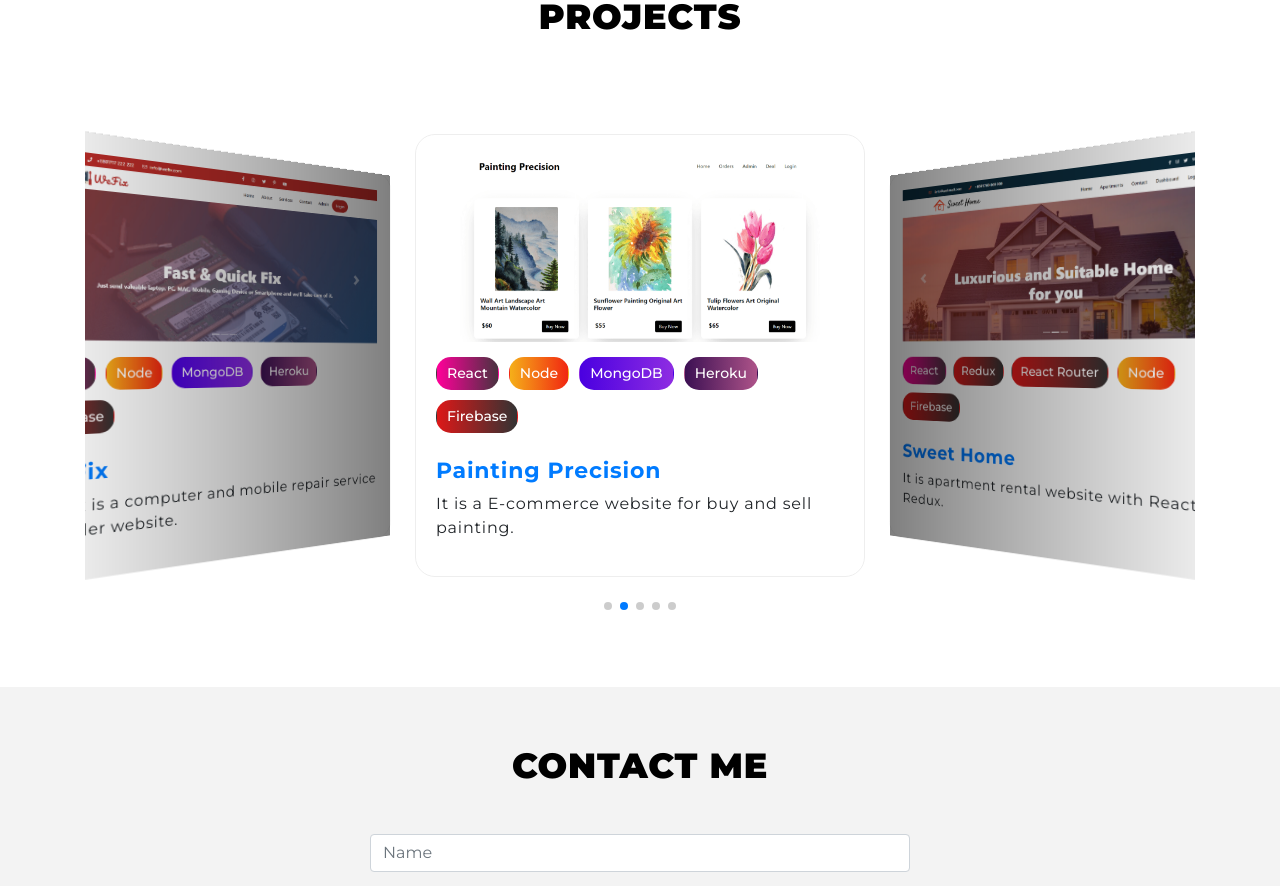
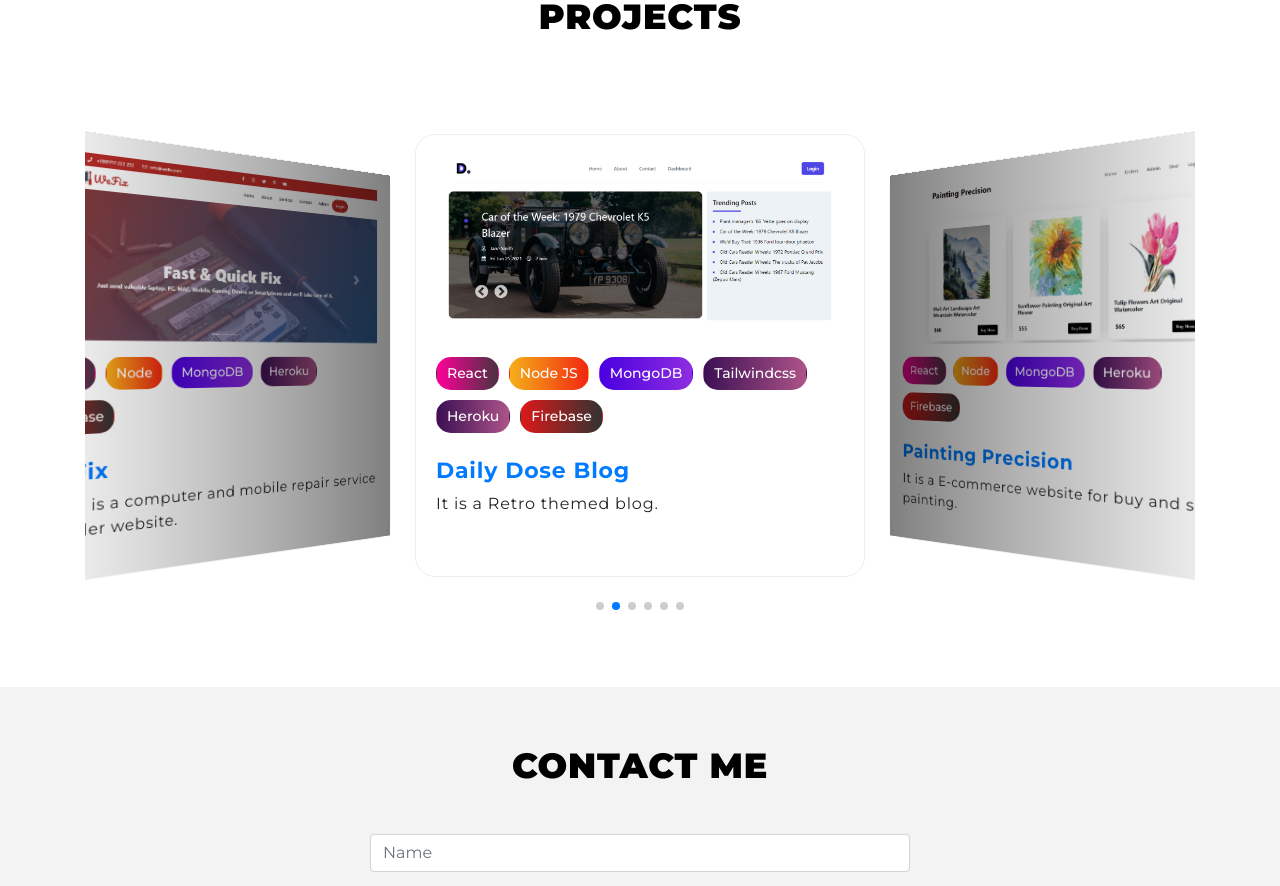
Before and after one commit to shmanik14/portfolio, a React (Create React App) app: page / in a window 1280 px wide. Shown: the part 2020-2906 px from the top of the page. Built offline with nearby package versions, Linux system fonts and the light colour scheme.

Commit message:
add new project

```diff
--- a/src/components/Header/Header.css
+++ b/src/components/Header/Header.css
@@ -3,6 +3,7 @@
     padding-bottom: 20px;
     background: rgb(25, 26, 29);
 }
+
 .ml-auto.navbar-nav a {
     font-size: 14px;
     font-weight: 600;
@@ -11,15 +12,18 @@
     text-transform: uppercase;
     padding: 15px;
 }
+
 .navbar-light .navbar-brand {
     font-size: 25px;
     font-weight: 700;
     text-transform: uppercase;
     color: rgb(204, 204, 204);
 }
-.fixed-top{
+
+.fixed-top {
     background: rgb(25, 26, 29);
 }
+
 .navbar-light .navbar-nav .nav-link {
     font-size: 14px;
     font-weight: 600;
@@ -28,9 +32,16 @@
     text-transform: uppercase;
     padding: 15px;
 }
-.navbar-light .navbar-nav .nav-link:hover{
+
+.navbar-light .navbar-nav .nav-link:hover {
     color: #fff;
 }
-.navbar-light .navbar-nav .nav-link.active{
+
+.navbar-light .navbar-nav .nav-link.active {
     color: #0063D1 !important;
 }
+
+.navbar-light .navbar-brand:focus,
+.navbar-light .navbar-brand:hover {
+    color: #fff;
+}
--- a/src/components/Projects/Projects.js
+++ b/src/components/Projects/Projects.js
@@ -7,6 +7,7 @@ import { Swiper, SwiperSlide } from "swiper/react";
 import "swiper/swiper.min.css";
 import amuse from '../../images/amusement.png';
 import rider from '../../images/Chattala Riders.png';
+import blog from '../../images/daily-dose-blog.png';
 import paint from '../../images/paint.png';
 import home from '../../images/Sweet Home.png';
 import wefix from '../../images/wefix.png';
@@ -42,6 +43,23 @@ const Projects = () => {
               <div className="project-detail">
                 <h4><a href="https://wefix-4390e.web.app/" target="_blank" rel="noreferrer">WeFix</a></h4>
                 <p>WeFix is a computer and mobile repair service provider website.</p>
+              </div>
+            </div>
+          </SwiperSlide>
+          <SwiperSlide>
+            <img src={blog} alt="Project Avatar" />
+            <div className="project-card">
+              <div className="project-tech">
+                <button className="btn react-btn">React</button>
+                <button className="btn node-btn">Node JS</button>
+                <button className="btn mongo-btn">MongoDB</button>
+                <button className="btn heroku-btn">Tailwindcss</button>
+                <button className="btn heroku-btn">Heroku</button>
+                <button className="btn firebase-btn">Firebase</button>
+              </div>
+              <div className="project-detail">
+                <h4><a href="https://daily-dose-blog.web.app/" target="_blank" rel="noreferrer">Daily Dose Blog</a></h4>
+                <p>It is a Retro themed blog.</p>
               </div>
             </div>
           </SwiperSlide>
```
Also changed, not shown: src/images/daily-dose-blog.png (added).
